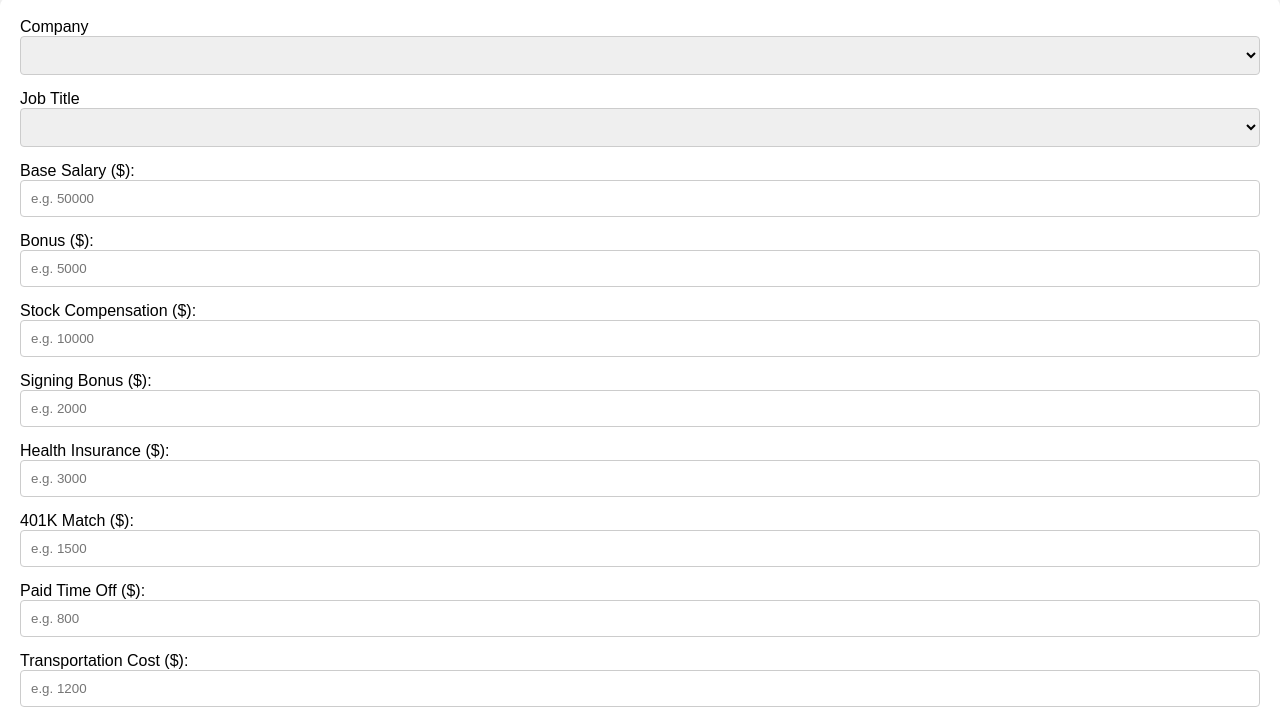
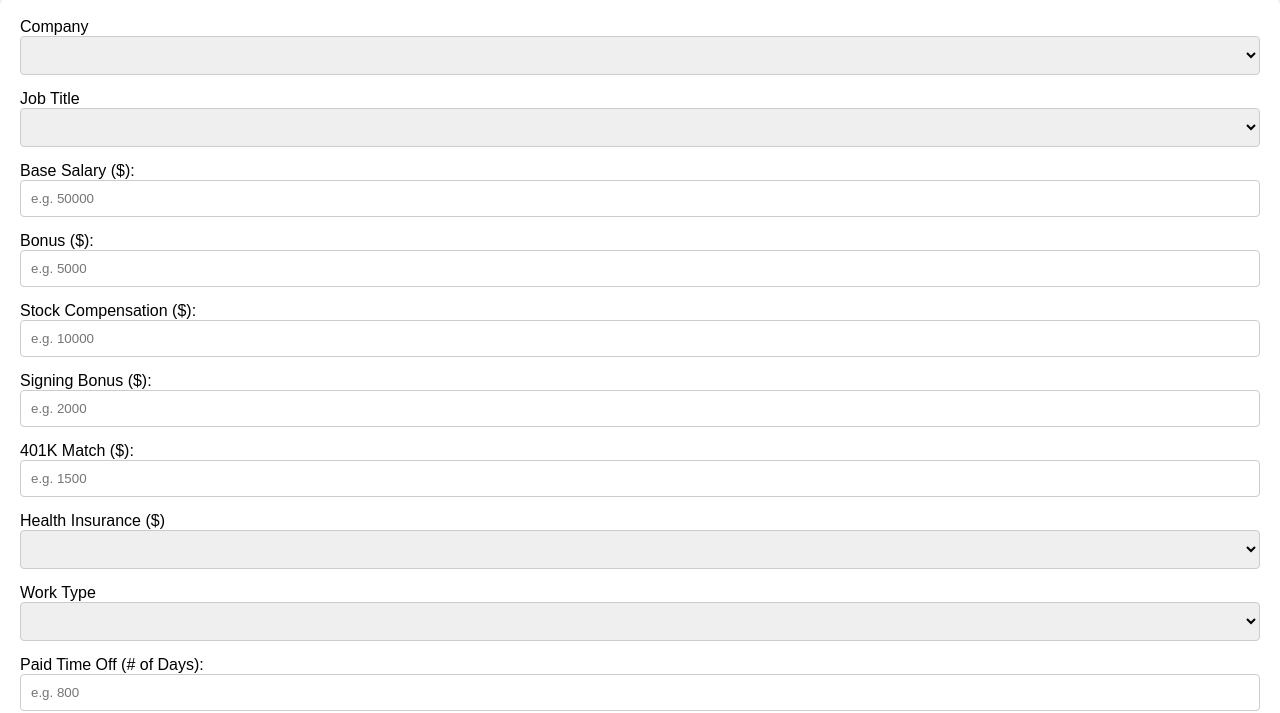
Before and after one commit to roryhackney/job-offer-comparison-website, a website: page public/html/inputform.html in a window 1280 px wide. Shown: the part 98-811 px from the top of the page. Drawn offline with Linux system fonts and the light colour scheme.

Commit message:
Updated criteria in job offer input form

```diff
--- a/public/html/inputform.html
+++ b/public/html/inputform.html
@@ -36,7 +36,7 @@
                 <!-- Job Title -->
                 <div class="form-group">
                     <label for="jobTitle">Job Title</label>
-                    <select id="jobTitle" onchange="toggleCustomInput('jobTitle')">
+                    <select id="jobTitle">
                         <option value=""></option>
                         <option value="dataAnalyst">Data Analyst</option>
                         <option value="dataEngineer">Data Engineer</option>
@@ -64,16 +64,35 @@
                     <label for="signingBonus">Signing Bonus ($):</label>
                     <input type="number" id="signingBonus" name="signingBonus" min="0" step="0.01" placeholder="e.g. 2000">
                 </div>
-                <div class="form-group">
-                    <label for="healthInsurance">Health Insurance ($):</label>
-                    <input type="number" id="healthInsurance" name="healthInsurance" min="0" step="0.01" placeholder="e.g. 3000">
-                </div>
+
                 <div class="form-group">
                     <label for="k401Match">401K Match ($):</label>
                     <input type="number" id="k401Match" name="k401Match" min="0" step="0.01" placeholder="e.g. 1500">
                 </div>
+
+                <!-- Health Insurance -->
                 <div class="form-group">
-                    <label for="paidTimeOff">Paid Time Off ($):</label>
+                    <label for="healthInsurance">Health Insurance ($)</label>
+                    <select id="healthInsurance">
+                        <option value=""></option>
+                        <option value="fullCoverage">100%</option>
+                        <option value="partialCoverage">50%</option>
+                        <option value="partialCoverage">25%</option>
+                    </select>
+                </div>
+
+                <!-- Work Type -->
+                <div class="form-group">
+                    <label for="workType">Work Type</label>
+                    <select id="workType">
+                        <option value=""></option>
+                        <option value="in-person">In-person</option>
+                        <option value="remote">Remote</option>
+                        <option value="hybrid">Hybrid</option>
+                    </select>
+                </div>
+                <div class="form-group">
+                    <label for="paidTimeOff">Paid Time Off (# of Days):</label>
                     <input type="number" id="paidTimeOff" name="paidTimeOff" min="0" step="0.01" placeholder="e.g. 800">
                 </div>
                 <div class="form-group">
```
